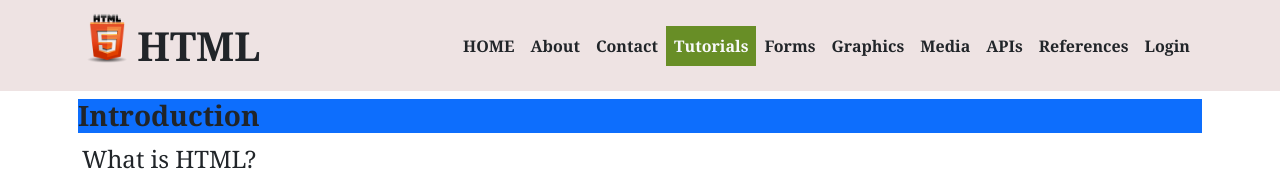
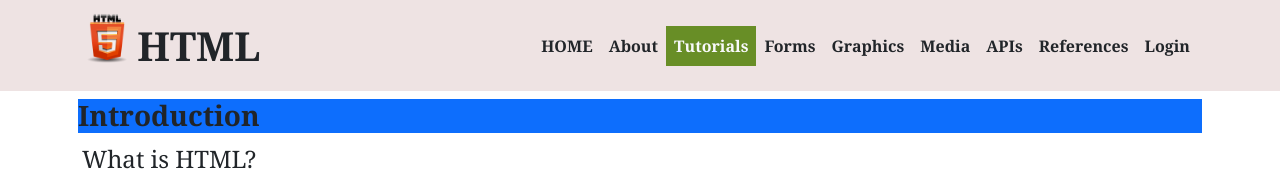
Before and after one commit to cjpablo0318/MINI-PROJECT, a plain HTML site: page Tutorials.html in a window 1280 px wide. Shown: the top 171 px of the page. Drawn offline with nearby package versions, Linux system fonts and the light colour scheme.

Commit message:
remove contact page

```diff
--- a/Tutorials.html
+++ b/Tutorials.html
@@ -63,14 +63,6 @@
                 >About</a
               >
             </li>
-            <li class="nav-item">
-              <a
-                href="Contact.html"
-                class="nav-link navigation-link fw-bold text-dark"
-                >Contact</a
-              >
-            </li>
-
             <li class="nav-item active-link">
               <a
                 href="Tutorials.html"
```
